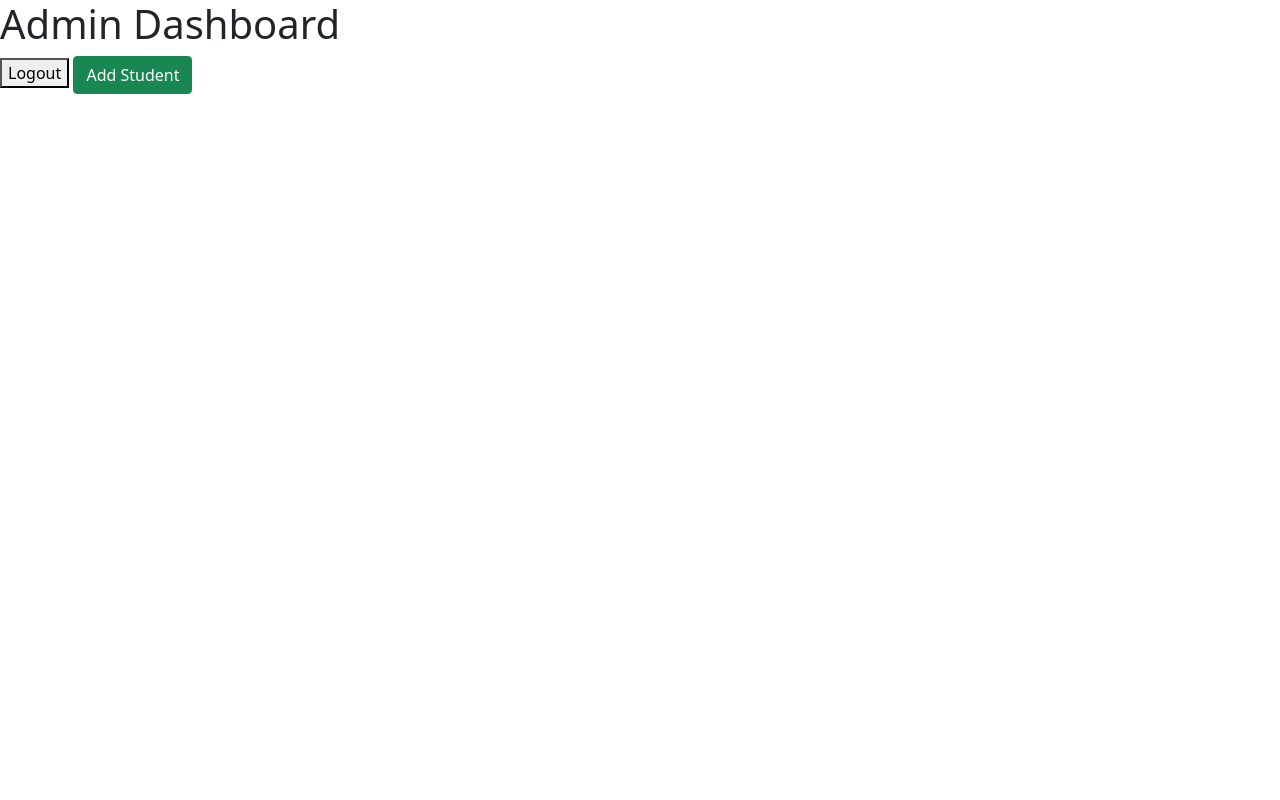
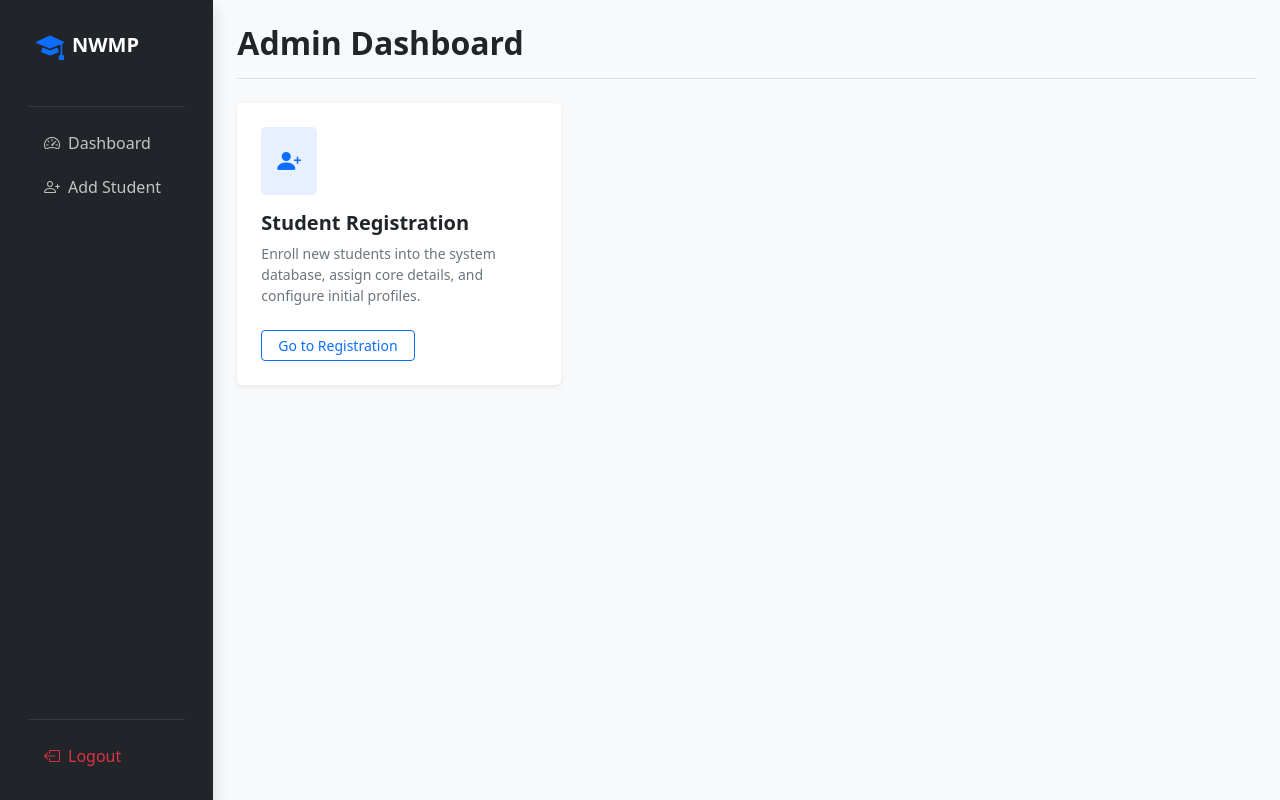
Before and after one commit to GayathriG5787/studentStaff, a Django app: template students/templates/students/admin_dashboard.html in a window 1280 px wide. Run offline with Django 5.2, Linux system fonts and the light colour scheme; the template is opened without the code that fills it, so the values that code supplies are empty.

Commit message:
Admin dashboard UI/UX completed

```diff
--- a/students/templates/students/admin_dashboard.html
+++ b/students/templates/students/admin_dashboard.html
@@ -1,15 +1,124 @@
 {% extends 'accounts/base.html' %}
 
 {% block content %}
+<div class="container-fluid">
+    <div class="row">
 
-<h1>Admin Dashboard</h1>
+        <div class="d-md-none navbar navbar-dark bg-dark p-3 shadow-sm sticky-top">
+            <a class="navbar-brand fw-bold fs-5" href="#">
+                <i class="bi bi-mortarboard-fill text-primary me-2"></i>NWMP
+            </a>
+            <button class="navbar-toggler" type="button" data-bs-toggle="collapse" data-bs-target="#sidebarMenu" aria-controls="sidebarMenu" aria-expanded="false" aria-label="Toggle navigation">
+                <span class="navbar-toggler-icon"></span>
+            </button>
+        </div>
 
-<form action="{% url 'logout' %}" method="POST">
-    {% csrf_token %}
-    <button type="submit">Logout</button>
+        <nav id="sidebarMenu" class="col-md-3 col-lg-2 bg-dark sidebar collapse shadow">
+            <div class="position-sticky pt-4 px-3 d-flex flex-column h-100">
 
+                <div class="d-none d-md-flex align-items-center mb-4 px-2 text-white">
+                    <i class="bi bi-mortarboard-fill text-primary fs-3 me-2"></i>
+                    <span class="fs-5 fw-bold">NWMP</span>
+                </div>
 
-    <a href="{% url 'student-add' %}" class="btn btn-success">Add Student</a>
-</form>
+                <hr class="text-secondary d-none d-md-block">
 
+                <ul class="nav flex-column mb-auto gap-1">
+                    <li class="nav-item">
+                        <a class="nav-link text-light opacity-75 hover-opacity-100 rounded-3 py-2 px-3 d-flex align-items-center" href="#">
+                            <i class="bi bi-speedometer2 me-2"></i> Dashboard
+                        </a>
+                    </li>
+                    <li class="nav-item">
+                        <a class="nav-link text-light opacity-75 hover-opacity-100 rounded-3 py-2 px-3 d-flex align-items-center" href="{% url 'student-add' %}">
+                            <i class="bi bi-person-plus me-2"></i> Add Student
+                        </a>
+                    </li>
+                </ul>
+
+                <hr class="text-secondary">
+
+                <form action="{% url 'logout' %}" method="POST" class="px-2 pb-4">
+                    {% csrf_token %}
+                    <button type="submit" class="btn btn-outline-danger w-100 border-0 rounded-3 text-start d-flex align-items-center py-2 px-2">
+                        <i class="bi bi-box-arrow-left me-2"></i> Logout
+                    </button>
+                </form>
+            </div>
+        </nav>
+
+        <main class="col-md-9 ms-sm-auto col-lg-10 px-md-4 bg-light min-vh-100">
+
+            <div class="d-flex justify-content-between flex-wrap flex-md-nowrap align-items-center pt-4 pb-3 mb-4 border-bottom">
+                <div>
+                    <h1 class="h2 fw-bold text-dark mb-0">Admin Dashboard</h1>
+                </div>
+            </div>
+
+            <div class="row g-4">
+                <div class="col-12 col-sm-6 col-md-6 col-lg-4">
+                    <div class="card border-0 shadow-sm rounded-3 bg-white h-100">
+                        <div class="card-body p-4 d-flex flex-column align-items-start">
+                            <div class="bg-primary bg-opacity-10 text-primary rounded-3 p-3 mb-3 fs-4 d-inline-flex">
+                                <i class="bi bi-person-plus-fill"></i>
+                            </div>
+                            <h5 class="fw-bold text-dark mb-2">Student Registration</h5>
+                            <p class="text-muted small mb-4">Enroll new students into the system database, assign core details, and configure initial profiles.</p>
+                            <a href="{% url 'student-add' %}" class="btn btn-outline-primary btn-sm rounded-2 fw-semibold px-3 mt-auto">
+                                Go to Registration
+                            </a>
+                        </div>
+                    </div>
+                </div>
+            </div>
+
+        </main>
+    </div>
+</div>
+
+<style>
+    /* Desktop Fixed Structural Rules */
+    @media (min-width: 768px) {
+        .sidebar {
+            position: fixed;
+            top: 0;
+            bottom: 0;
+            left: 0;
+            z-index: 100;
+            display: block !important;
+        }
+    }
+
+    /* Mobile & Tablet Full-Width Layout */
+    @media (max-width: 767.98px) {
+        .sidebar {
+            position: fixed;
+            top: 56px;
+            bottom: 0;
+            left: 0;
+            width: 100%;
+            z-index: 1040;
+            visibility: hidden;
+            transform: translateX(-100%);
+            transition: transform 0.3s ease-in-out, visibility 0.3s ease-in-out;
+            display: block !important;
+        }
+
+        .sidebar.collapsing {
+            height: auto !important;
+            transition: transform 0.3s ease-in-out;
+        }
+
+        .sidebar.show {
+            visibility: visible;
+            transform: translateX(0);
+        }
+    }
+
+    .nav-link:hover {
+        background-color: rgba(255, 255, 255, 0.05);
+        color: #fff !important;
+        transition: all 0.2s ease-in-out;
+    }
+</style>
 {% endblock %}
```
